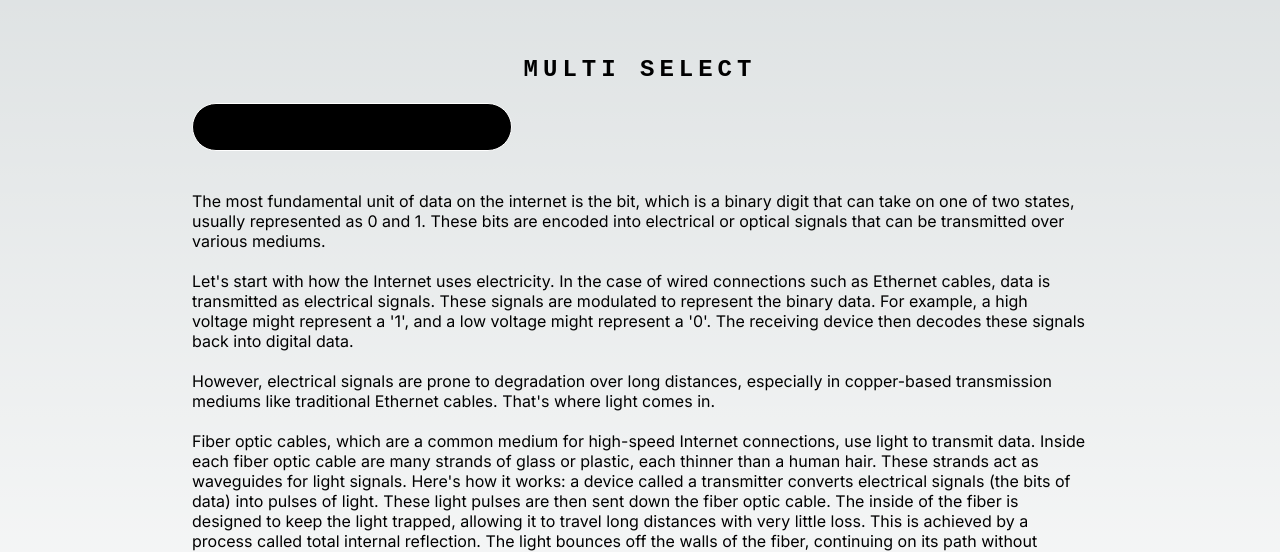
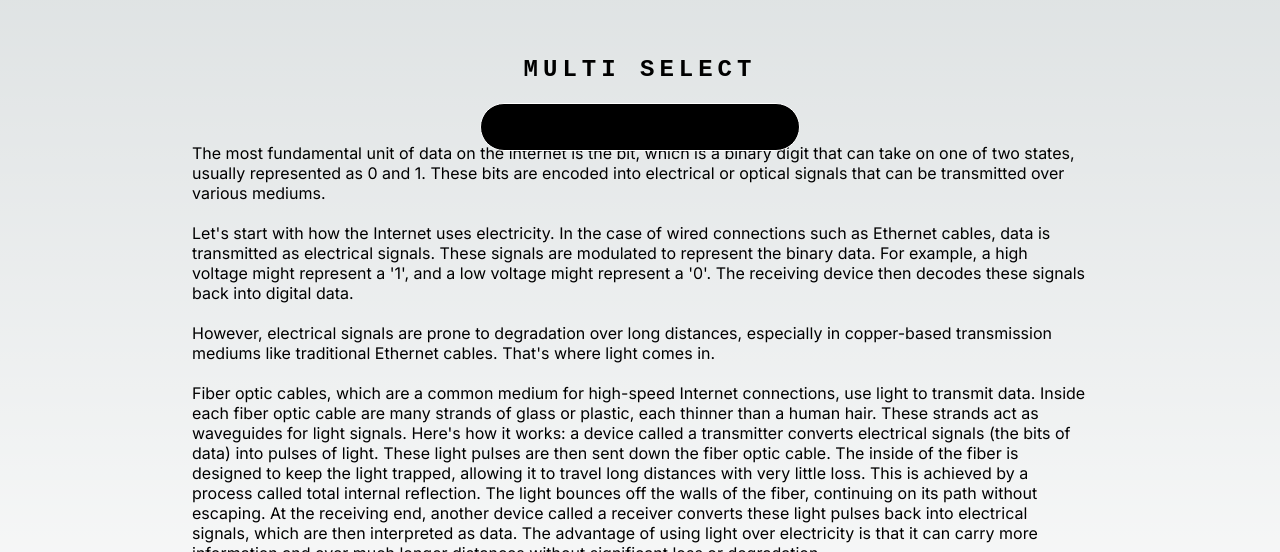
Before and after one commit to Blackadder331/Next-Multi-Select, a Next.js app: page / in a window 1280 px wide. Shown: the part 248-800 px from the top of the page. Built offline with nearby package versions, Linux system fonts and the light colour scheme.

Commit message:
absolute positioning bugfix

```diff
--- a/components/multi-select.module.scss
+++ b/components/multi-select.module.scss
@@ -2,7 +2,7 @@
   display: grid;
   justify-items: center;
   cursor: pointer;
-  width: 320px;
+//   width: 320px;
 }
 
 .selector {
@@ -20,7 +20,7 @@
   display: flex;
   justify-content: space-between;
   align-items: center;
-  position: relative;
+  position: absolute;
   flex-wrap: wrap;
 }
 
```
